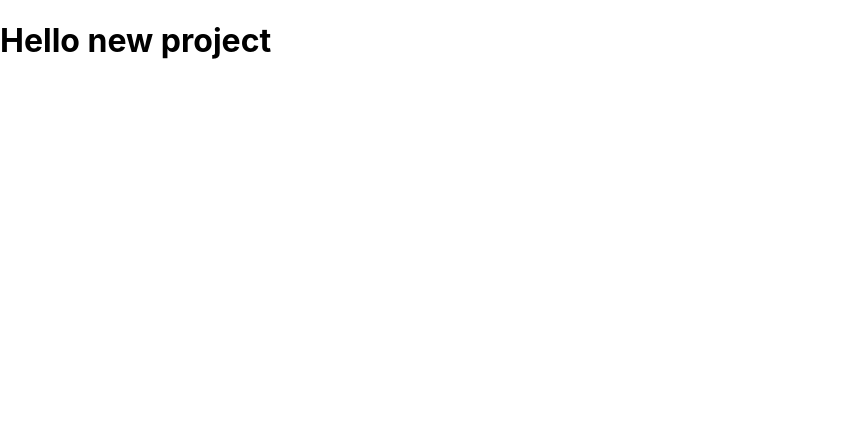
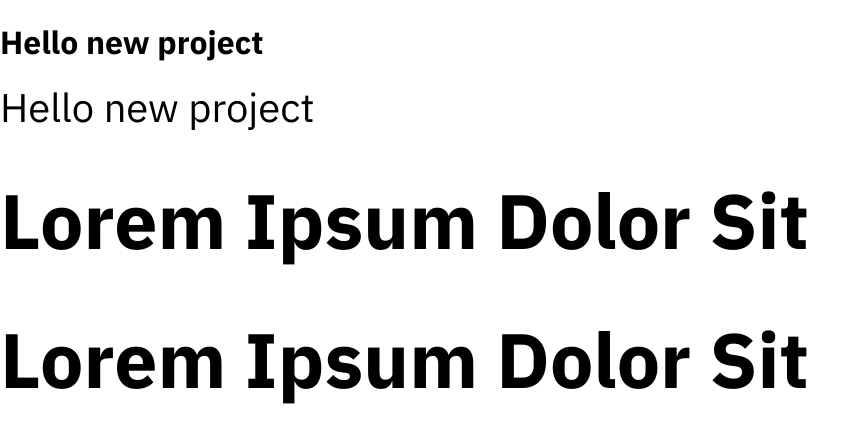
Before and after one commit to brunomoleta/equalizer-landing-page, a React (Create React App) app: page / in a window 1280 px wide. Shown: the top 442 px of the page, without its empty margins (0-868 px from the left). Built offline with nearby package versions, Linux system fonts and the light colour scheme.

Commit message:
try to test to deploy

```diff
--- a/package.json
+++ b/package.json
@@ -13,6 +13,7 @@
     "react": "^18.2.0",
     "react-dom": "^18.2.0",
     "react-scripts": "5.0.1",
+    "styled-components": "^6.1.8",
     "typescript": "^4.9.5",
     "web-vitals": "^2.1.4"
   },
--- a/public/index.html
+++ b/public/index.html
@@ -15,6 +15,12 @@
       user's mobile device or desktop. See https://developers.google.com/web/fundamentals/web-app-manifest/
     -->
     <link rel="manifest" href="%PUBLIC_URL%/manifest.json" />
+    <link rel="preconnect" href="https://fonts.googleapis.com" />
+    <link rel="preconnect" href="https://fonts.gstatic.com" crossorigin />
+    <link
+      href="https://fonts.googleapis.com/css2?family=IBM+Plex+Sans:ital,wght@0,100;0,300;0,400;0,500;0,600;0,700;1,100;1,200;1,300;1,400;1,500;1,600;1,700&display=swap"
+      rel="stylesheet"
+    />
     <!--
       Notice the use of %PUBLIC_URL% in the tags above.
       It will be replaced with the URL of the `public` folder during the build.
@@ -24,7 +30,7 @@
       work correctly both with client-side routing and a non-root public URL.
       Learn how to configure a non-root public URL by running `npm run build`.
     -->
-    <title>React App</title>
+    <title>equlizer-landing-page</title>
   </head>
   <body>
     <noscript>You need to enable JavaScript to run this app.</noscript>
--- a/src/App.tsx
+++ b/src/App.tsx
@@ -1,40 +1,38 @@
-// import React from 'react';
-// import logo from './logo.svg';
-// import './App.css';
+import { Component, ReactNode } from 'react';
+import Styled from 'styled-components';
 
-// function App() {
-//   return (
-//     <div className="App">
-//       <header className="App-header">
-//         <img src={logo} className="App-logo" alt="logo" />
-//         <p>
-//           Edit <code>src/App.tsx</code> and save to reload.
-//         </p>
-//         <h1>I'm In</h1>
-//         <h2>Added in</h2>
+const Font = Styled.h1`
+  font-family:'IBM Plex Sans', sans-serif;
+`
 
-//         <a
-//           className="App-link"
-//           href="https://reactjs.org"
-//           target="_blank"
-//           rel="noopener noreferrer"
-//         >
-//           Learn React
-//         </a>
-//       </header>
-//     </div>
-//   );
-// }
+const Font2 = Styled.h1`
+  font-family:'IBM Plex Sans';
+  font-style:normal;
+  font-weight:400;
+  font-size:40px;
+  line-height:34px;
+`
+const Font3 = Styled.h1`
+  font-family:'IBM Plex Sans' ;
+  font-styled:normal;
+  font-weight:700;
+  font-size:77px;
+  line-height:88px;
+`
 
-// export default App;
+const Font4 = Styled(Font3)`
+font-family:'IBM Plex Sans';
+`
 
-import {Component, ReactNode} from 'react';
 
-export default class App extends Component{
-  render():ReactNode{
-    return(
+export default class App extends Component {
+  render(): ReactNode {
+    return (
       <div>
-        <h1>Hello new project</h1>
+        <Font>Hello new project</Font>
+        <Font2>Hello new project</Font2>
+        <Font3>Lorem Ipsum Dolor Sit</Font3>
+        <Font4>Lorem Ipsum Dolor Sit</Font4>
       </div>
     )
   }
```
Also changed, not shown: 1 other file (tests, documents, lock files or other folders).
